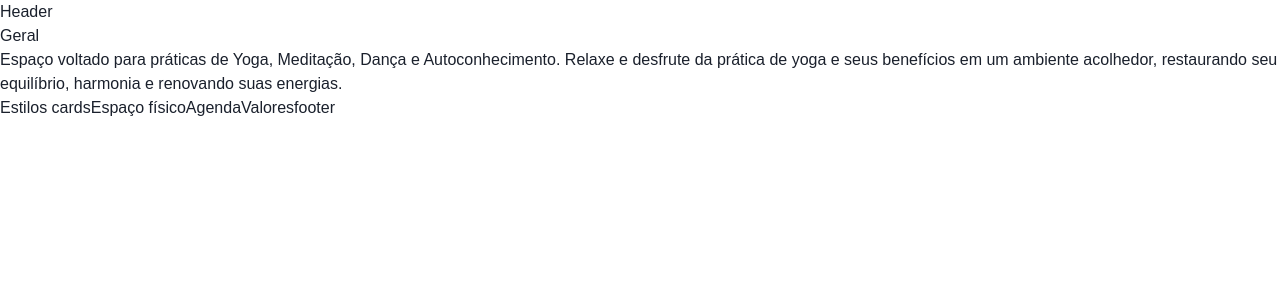
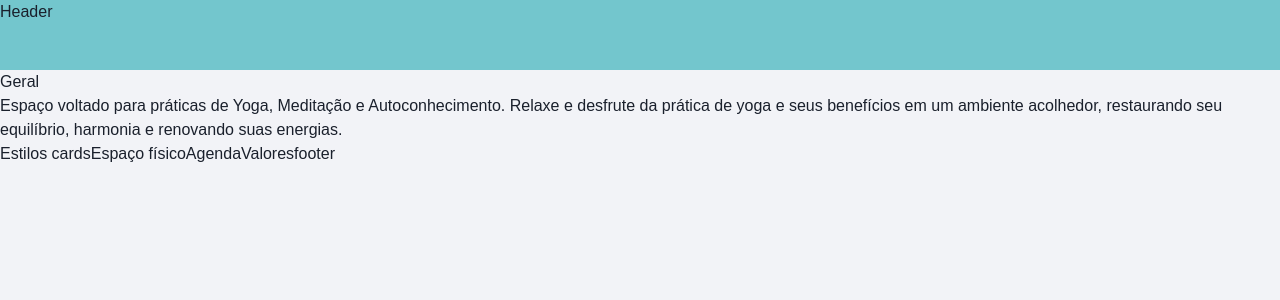
Before and after one commit to Rodrigo-Brezolin-Buquera/YGM-SPA, a React (Create React App) app: page / in a window 1280 px wide. Shown: the top 300 px of the page. Built offline with nearby package versions, Linux system fonts and the light colour scheme.

Commit message:
limites header

```diff
--- a/src/pages/mainPage/components/general/General.js
+++ b/src/pages/mainPage/components/general/General.js
@@ -1,9 +1,13 @@
+import { Text } from '@chakra-ui/react'
+
 
 export const General = () => {
     return <>
-    <div>
-        Geral
-   <p> Espaço voltado para práticas de Yoga, Meditação, Dança e Autoconhecimento. Relaxe e desfrute da prática de yoga e seus benefícios em um ambiente acolhedor, restaurando seu equilíbrio, harmonia e renovando suas energias.</p>
-    </div>
+        <div>
+            Geral
+
+            <Text> Espaço voltado para práticas de Yoga, Meditação e Autoconhecimento. Relaxe e desfrute da prática de yoga e seus benefícios em um ambiente acolhedor, restaurando seu equilíbrio, harmonia e renovando suas energias.</Text>
+
+        </div>
     </>
 }
--- a/src/pages/mainPage/components/header/Header.js
+++ b/src/pages/mainPage/components/header/Header.js
@@ -1,4 +1,6 @@
+import { Text } from '@chakra-ui/react'
+import { HeaderContainer } from './styled'
 
 export const Header = () => {
-    return <>Header</>
+    return <HeaderContainer>Header</HeaderContainer>
 }
--- /dev/null
+++ b/src/pages/mainPage/components/header/styled.js
@@ -0,0 +1,8 @@
+import styled from "styled-components"
+import { primaryColor } from "../../../../constants/colors"
+
+export const HeaderContainer = styled.header`
+width:100%;
+height:70px;
+background-color: ${primaryColor};
+`
--- a/src/pages/mainPage/styled.js
+++ b/src/pages/mainPage/styled.js
@@ -1,10 +1,12 @@
 import styled from "styled-components"
+import { lightNeutralColor } from "../../constants/colors"
 
 export const MainContainer = styled.div`
 width: 100vw;
 height: 100vh;
 display:flex;
 flex-direction: column;
+background-color: ${lightNeutralColor};
 
 
 `
```
